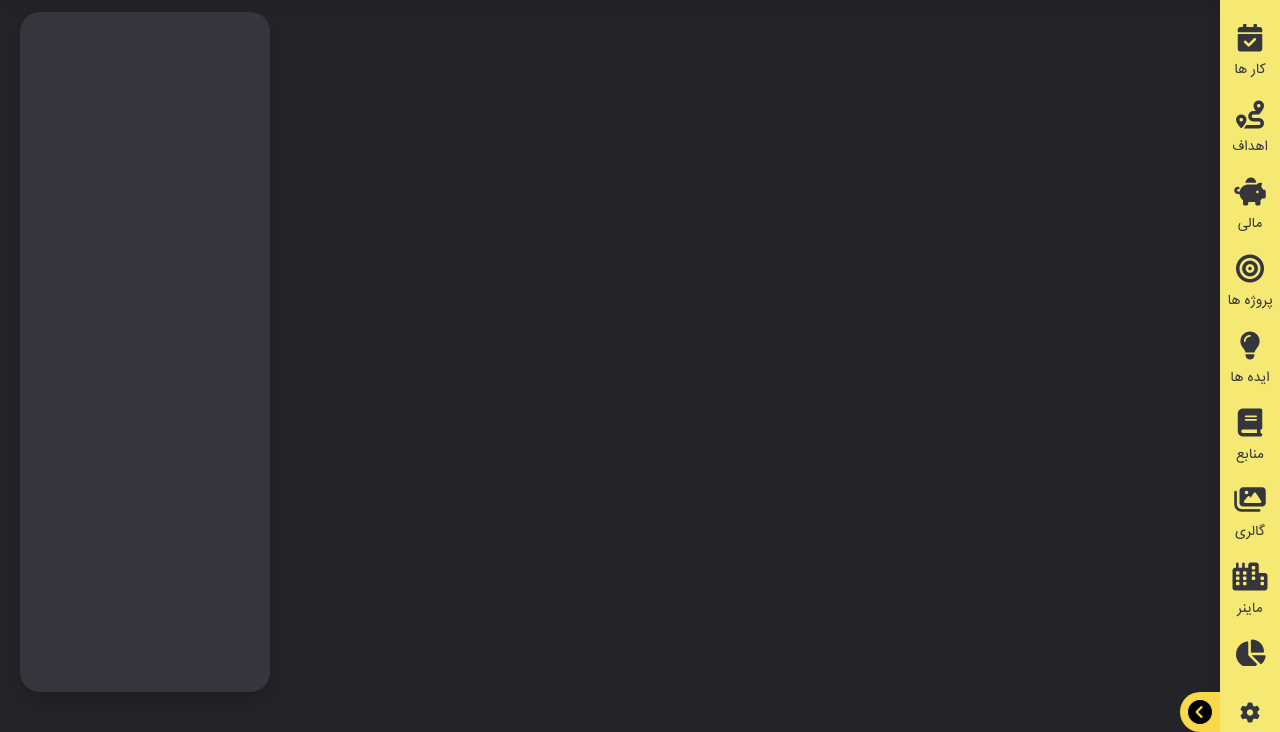
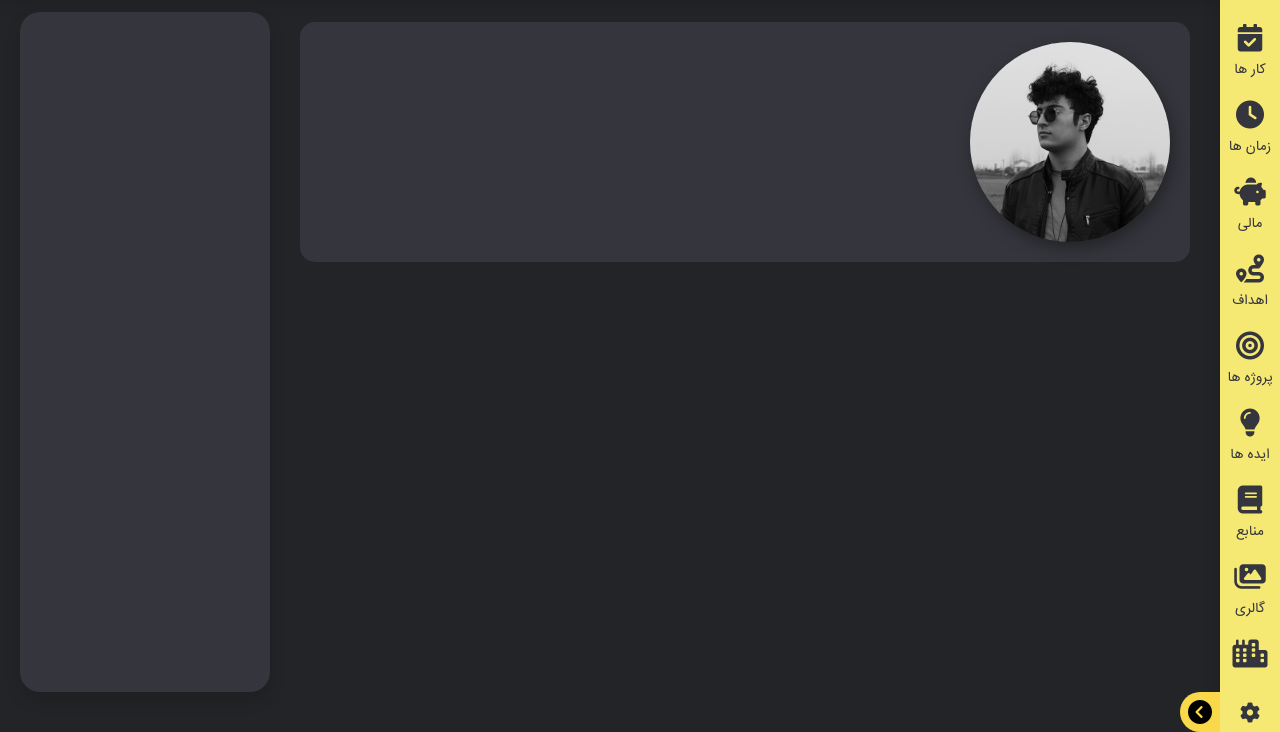
Before and after one commit to AliEivazi82/Dashboard, a plain HTML site: page index.html in a window 1280 px wide. Shown: the part 68-800 px from the top of the page. Drawn offline with nearby package versions, Linux system fonts and the light colour scheme.

Commit message:
added profileBar for main page

```diff
--- a/assets/css/style.css
+++ b/assets/css/style.css
@@ -267,3 +267,38 @@ a {
 }
 
 /* ! main */
+
+#main {
+  position: fixed;
+  left: 290px;
+  bottom: 40px;
+  top: 80px;
+  right: 80px;
+  border-radius: 20px;
+  overflow: hidden;
+}
+
+#main_main {
+  width: 100%;
+  height: 100%;
+  overflow: auto;
+  padding: 10px;
+}
+
+.profile_bar {
+  width: 100%;
+  background-color: var(--col-08);
+  border-radius: 15px;
+}
+
+.profile_img {
+  padding: 20px;
+}
+
+.profile_img img {
+  width: 200px;
+  height: 200px;
+  border-radius: 50%;
+  object-fit: cover;
+  box-shadow: 3px 6px 15px var(--col-07);
+}
--- a/index.html
+++ b/index.html
@@ -70,12 +70,16 @@
             <p>کار ها</p>
           </a>
           <a href="#">
-            <i class="fa fa-route h3"></i>
-            <p>اهداف</p>
+            <i class="fa fa-clock h3"></i>
+            <p>زمان ها</p>
           </a>
           <a href="#">
             <i class="fa fa-piggy-bank h3"></i>
             <p>مالی</p>
+          </a>
+          <a href="#">
+            <i class="fa fa-route h3"></i>
+            <p>اهداف</p>
           </a>
           <a href="#">
             <i class="fa fa-bullseye h3"></i>
@@ -126,7 +130,18 @@
 
     <!-- ! main content -->
 
-    <section id="main"></section>
+    <section id="main">
+      <div id="main_main">
+        <div class="profile_bar">
+          <div class="profile_img">
+            <img src="assets/img/user.jpg" alt="user">
+          </div>
+          <div class="profile_desc">
+
+          </div>
+        </div>
+      </div>
+    </section>
 
     <!-- ! footer -->
 
```
